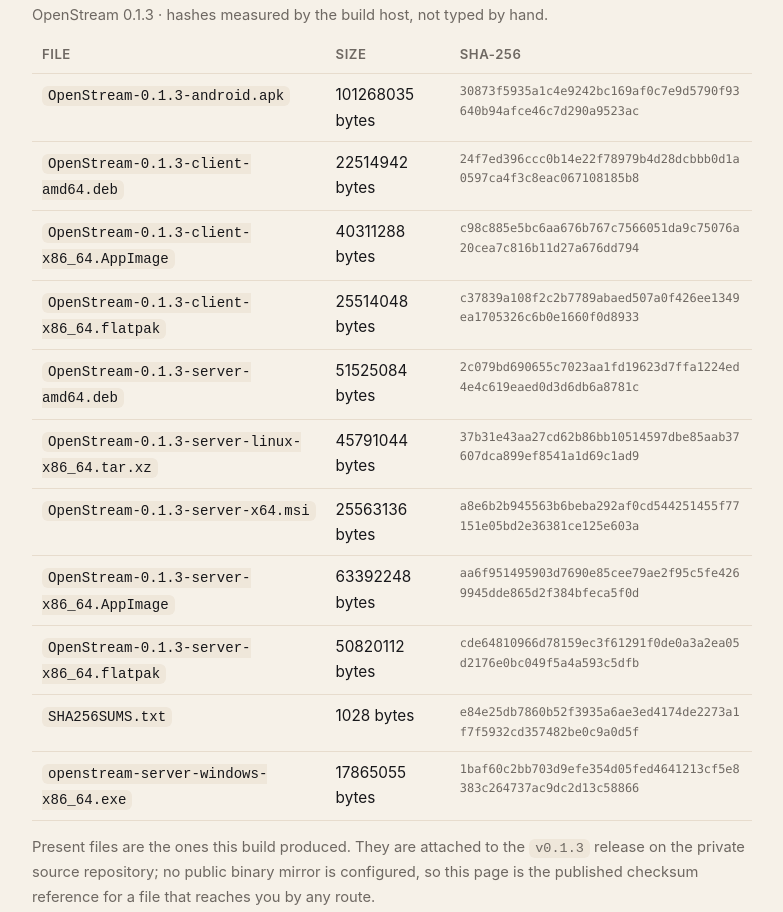
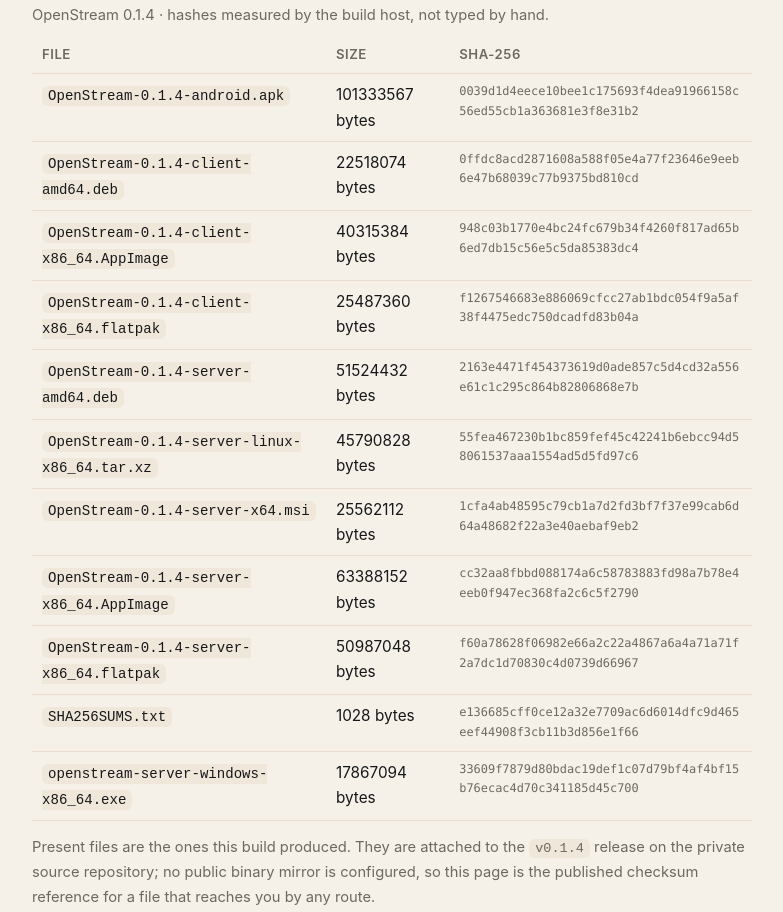
Before and after one commit to mhqurashi-apps/openstream, a plain HTML site: page downloads.html in a window 1280 px wide. Shown: the part 655-1567 px from the top of the page, without its empty margins (248-1031 px from the left). Drawn offline with Linux system fonts and the light colour scheme.

Commit message:
Publish the OpenStream public pages

```diff
--- a/downloads.html
+++ b/downloads.html
@@ -93,7 +93,7 @@
     phone will run it. The SHA-256 next to each file is the one the build host
     measured.</p>
     <p><strong>Where to get them.</strong> These files are attached to the
-    <code>v0.1.3</code> release on the private source repository. There is no
+    <code>v0.1.4</code> release on the private source repository. There is no
     public binary mirror, so they are not downloadable from this page; this page
     is the published checksum reference. When a file reaches you by any route,
     compare it against the table below and the <code>MANIFEST.txt</code> it came
@@ -107,23 +107,23 @@
   <a href="https://github.com/MHQurashi/openstream/blob/master/docs/TESTING.md">docs/TESTING.md</a>.</p>
 
 <!-- artifacts:start -->
-  <p class="updated">OpenStream 0.1.3 &middot; hashes measured by the build host, not typed by hand.</p>
+  <p class="updated">OpenStream 0.1.4 &middot; hashes measured by the build host, not typed by hand.</p>
   <table>
     <tr><th>File</th><th>Size</th><th>SHA-256</th></tr>
-    <tr><td><code>OpenStream-0.1.3-android.apk</code></td><td>101268035 bytes</td><td class="hash">30873f5935a1c4e9242bc169af0c7e9d5790f93640b94afce46c7d290a9523ac</td></tr>
-    <tr><td><code>OpenStream-0.1.3-client-amd64.deb</code></td><td>22514942 bytes</td><td class="hash">24f7ed396ccc0b14e22f78979b4d28dcbbb0d1a0597ca4f3c8eac067108185b8</td></tr>
-    <tr><td><code>OpenStream-0.1.3-client-x86_64.AppImage</code></td><td>40311288 bytes</td><td class="hash">c98c885e5bc6aa676b767c7566051da9c75076a20cea7c816b11d27a676dd794</td></tr>
-    <tr><td><code>OpenStream-0.1.3-client-x86_64.flatpak</code></td><td>25514048 bytes</td><td class="hash">c37839a108f2c2b7789abaed507a0f426ee1349ea1705326c6b0e1660f0d8933</td></tr>
-    <tr><td><code>OpenStream-0.1.3-server-amd64.deb</code></td><td>51525084 bytes</td><td class="hash">2c079bd690655c7023aa1fd19623d7ffa1224ed4e4c619eaed0d3d6db6a8781c</td></tr>
-    <tr><td><code>OpenStream-0.1.3-server-linux-x86_64.tar.xz</code></td><td>45791044 bytes</td><td class="hash">37b31e43aa27cd62b86bb10514597dbe85aab37607dca899ef8541a1d69c1ad9</td></tr>
-    <tr><td><code>OpenStream-0.1.3-server-x64.msi</code></td><td>25563136 bytes</td><td class="hash">a8e6b2b945563b6beba292af0cd544251455f77151e05bd2e36381ce125e603a</td></tr>
-    <tr><td><code>OpenStream-0.1.3-server-x86_64.AppImage</code></td><td>63392248 bytes</td><td class="hash">aa6f951495903d7690e85cee79ae2f95c5fe4269945dde865d2f384bfeca5f0d</td></tr>
-    <tr><td><code>OpenStream-0.1.3-server-x86_64.flatpak</code></td><td>50820112 bytes</td><td class="hash">cde64810966d78159ec3f61291f0de0a3a2ea05d2176e0bc049f5a4a593c5dfb</td></tr>
-    <tr><td><code>SHA256SUMS.txt</code></td><td>1028 bytes</td><td class="hash">e84e25db7860b52f3935a6ae3ed4174de2273a1f7f5932cd357482be0c9a0d5f</td></tr>
-    <tr><td><code>openstream-server-windows-x86_64.exe</code></td><td>17865055 bytes</td><td class="hash">1baf60c2bb703d9efe354d05fed4641213cf5e8383c264737ac9dc2d13c58866</td></tr>
+    <tr><td><code>OpenStream-0.1.4-android.apk</code></td><td>101333567 bytes</td><td class="hash">0039d1d4eece10bee1c175693f4dea91966158c56ed55cb1a363681e3f8e31b2</td></tr>
+    <tr><td><code>OpenStream-0.1.4-client-amd64.deb</code></td><td>22518074 bytes</td><td class="hash">0ffdc8acd2871608a588f05e4a77f23646e9eeb6e47b68039c77b9375bd810cd</td></tr>
+    <tr><td><code>OpenStream-0.1.4-client-x86_64.AppImage</code></td><td>40315384 bytes</td><td class="hash">948c03b1770e4bc24fc679b34f4260f817ad65b6ed7db15c56e5c5da85383dc4</td></tr>
+    <tr><td><code>OpenStream-0.1.4-client-x86_64.flatpak</code></td><td>25487360 bytes</td><td class="hash">f1267546683e886069cfcc27ab1bdc054f9a5af38f4475edc750dcadfd83b04a</td></tr>
+    <tr><td><code>OpenStream-0.1.4-server-amd64.deb</code></td><td>51524432 bytes</td><td class="hash">2163e4471f454373619d0ade857c5d4cd32a556e61c1c295c864b82806868e7b</td></tr>
+    <tr><td><code>OpenStream-0.1.4-server-linux-x86_64.tar.xz</code></td><td>45790828 bytes</td><td class="hash">55fea467230b1bc859fef45c42241b6ebcc94d58061537aaa1554ad5d5fd97c6</td></tr>
+    <tr><td><code>OpenStream-0.1.4-server-x64.msi</code></td><td>25562112 bytes</td><td class="hash">1cfa4ab48595c79cb1a7d2fd3bf7f37e99cab6d64a48682f22a3e40aebaf9eb2</td></tr>
+    <tr><td><code>OpenStream-0.1.4-server-x86_64.AppImage</code></td><td>63388152 bytes</td><td class="hash">cc32aa8fbbd088174a6c58783883fd98a7b78e4eeb0f947ec368fa2c6c5f2790</td></tr>
+    <tr><td><code>OpenStream-0.1.4-server-x86_64.flatpak</code></td><td>50987048 bytes</td><td class="hash">f60a78628f06982e66a2c22a4867a6a4a71a71f2a7dc1d70830c4d0739d66967</td></tr>
+    <tr><td><code>SHA256SUMS.txt</code></td><td>1028 bytes</td><td class="hash">e136685cff0ce12a32e7709ac6d6014dfc9d465eef44908f3cb11b3d856e1f66</td></tr>
+    <tr><td><code>openstream-server-windows-x86_64.exe</code></td><td>17867094 bytes</td><td class="hash">33609f7879d80bdac19def1c07d79bf4af4bf15b76ecac4d70c341185d45c700</td></tr>
   </table>
   <p class="updated">Present files are the ones this build produced. They are
-  attached to the <code>v0.1.3</code> release on the private source repository; no
+  attached to the <code>v0.1.4</code> release on the private source repository; no
   public binary mirror is configured, so this page is the published checksum
   reference for a file that reaches you by any route.</p>
   <h3>Not in this build</h3>
@@ -172,7 +172,7 @@
   <code>FAILED</code> line means that file is corrupt or not the one this build
   produced &mdash; do not install it. Without the manifest, compare a single
   file against the table above:</p>
-<pre>sha256sum OpenStream-0.1.3-server-amd64.deb</pre>
+<pre>sha256sum OpenStream-0.1.4-server-amd64.deb</pre>
 
   <h2>Install, in plain language</h2>
   <p>Two halves, clearly labelled: <strong>OpenStream Server</strong> is the
@@ -182,7 +182,7 @@
 
   <div class="app">
     <h3>OpenStream Server &mdash; Linux (<code>.deb</code>)</h3>
-    <p><code>sudo apt install ./OpenStream-0.1.3-server-amd64.deb</code></p>
+    <p><code>sudo apt install ./OpenStream-0.1.4-server-amd64.deb</code></p>
     <p><strong>Needs nothing else.</strong> The only declared dependency is
     <code>libc6</code>; the FFmpeg libraries are in
     <code>/usr/lib/openstream-server/lib</code>. Start it deliberately with
@@ -196,8 +196,8 @@
 
   <div class="app">
     <h3>OpenStream Server &mdash; AppImage</h3>
-    <p><code>chmod +x OpenStream-0.1.3-server-x86_64.AppImage &amp;&amp;
-    ./OpenStream-0.1.3-server-x86_64.AppImage --help</code></p>
+    <p><code>chmod +x OpenStream-0.1.4-server-x86_64.AppImage &amp;&amp;
+    ./OpenStream-0.1.4-server-x86_64.AppImage --help</code></p>
     <p><strong>Needs nothing installed</strong> and no FUSE: on a machine without
     FUSE, prefix the command with <code>APPIMAGE_EXTRACT_AND_RUN=1</code>. Run it
     with no arguments and the session server listens on <code>0.0.0.0:40076</code>
@@ -207,7 +207,7 @@
 
   <div class="app">
     <h3>OpenStream Server &mdash; Flatpak</h3>
-    <p><code>flatpak install --user ./OpenStream-0.1.3-server-x86_64.flatpak</code><br>
+    <p><code>flatpak install --user ./OpenStream-0.1.4-server-x86_64.flatpak</code><br>
     <code>flatpak run dev.openstream.OpenStreamServer --help</code></p>
     <p><strong>No OpenStream package and no FFmpeg needed.</strong> Flatpak
     fetches the shared freedesktop runtime the bundle is built against; that is
@@ -219,7 +219,7 @@
 
   <div class="app">
     <h3>OpenStream Server &mdash; tarball (no package manager)</h3>
-    <p><code>tar -xJf OpenStream-0.1.3-server-linux-x86_64.tar.xz</code><br>
+    <p><code>tar -xJf OpenStream-0.1.4-server-linux-x86_64.tar.xz</code><br>
     <code>./openstream-server/openstream-server --help</code></p>
     <p><strong>Needs nothing installed.</strong> Keep the <code>lib/</code>
     directory next to the binary.</p>
@@ -227,7 +227,7 @@
 
   <div class="app">
     <h3>OpenStream Client &mdash; Linux (<code>.deb</code>)</h3>
-    <p><code>sudo apt install ./OpenStream-0.1.3-client-amd64.deb</code></p>
+    <p><code>sudo apt install ./OpenStream-0.1.4-client-amd64.deb</code></p>
     <p>This is the <em>one</em> artifact that still needs apt to install two
     desktop libraries &mdash; <code>libgtk-3-0t64</code> and
     <code>libsecret-1-0</code> &mdash; and <code>apt install ./file.deb</code>
@@ -237,9 +237,9 @@
 
   <div class="app">
     <h3>OpenStream Client &mdash; AppImage and Flatpak</h3>
-    <p><code>chmod +x OpenStream-0.1.3-client-x86_64.AppImage &amp;&amp;
-    ./OpenStream-0.1.3-client-x86_64.AppImage</code><br>
-    <code>flatpak install --user ./OpenStream-0.1.3-client-x86_64.flatpak</code></p>
+    <p><code>chmod +x OpenStream-0.1.4-client-x86_64.AppImage &amp;&amp;
+    ./OpenStream-0.1.4-client-x86_64.AppImage</code><br>
+    <code>flatpak install --user ./OpenStream-0.1.4-client-x86_64.flatpak</code></p>
     <p><strong>Needs nothing else:</strong> the AppImage carries GTK 3, and the
     Flatpak bundle gets GTK from the freedesktop runtime Flatpak installs for
     you. Both need a graphical desktop session.</p>
@@ -248,7 +248,7 @@
   <div class="app">
     <h3>Android client (<code>.apk</code>)</h3>
     <p>Copy the APK to the phone and tap it, or
-    <code>adb install OpenStream-0.1.3-android.apk</code>. Android will ask you
+    <code>adb install OpenStream-0.1.4-android.apk</code>. Android will ask you
     to allow installing from an unknown source: the build is debug-signed, not
     Play-signed. Nothing else to install.</p>
   </div>
```
